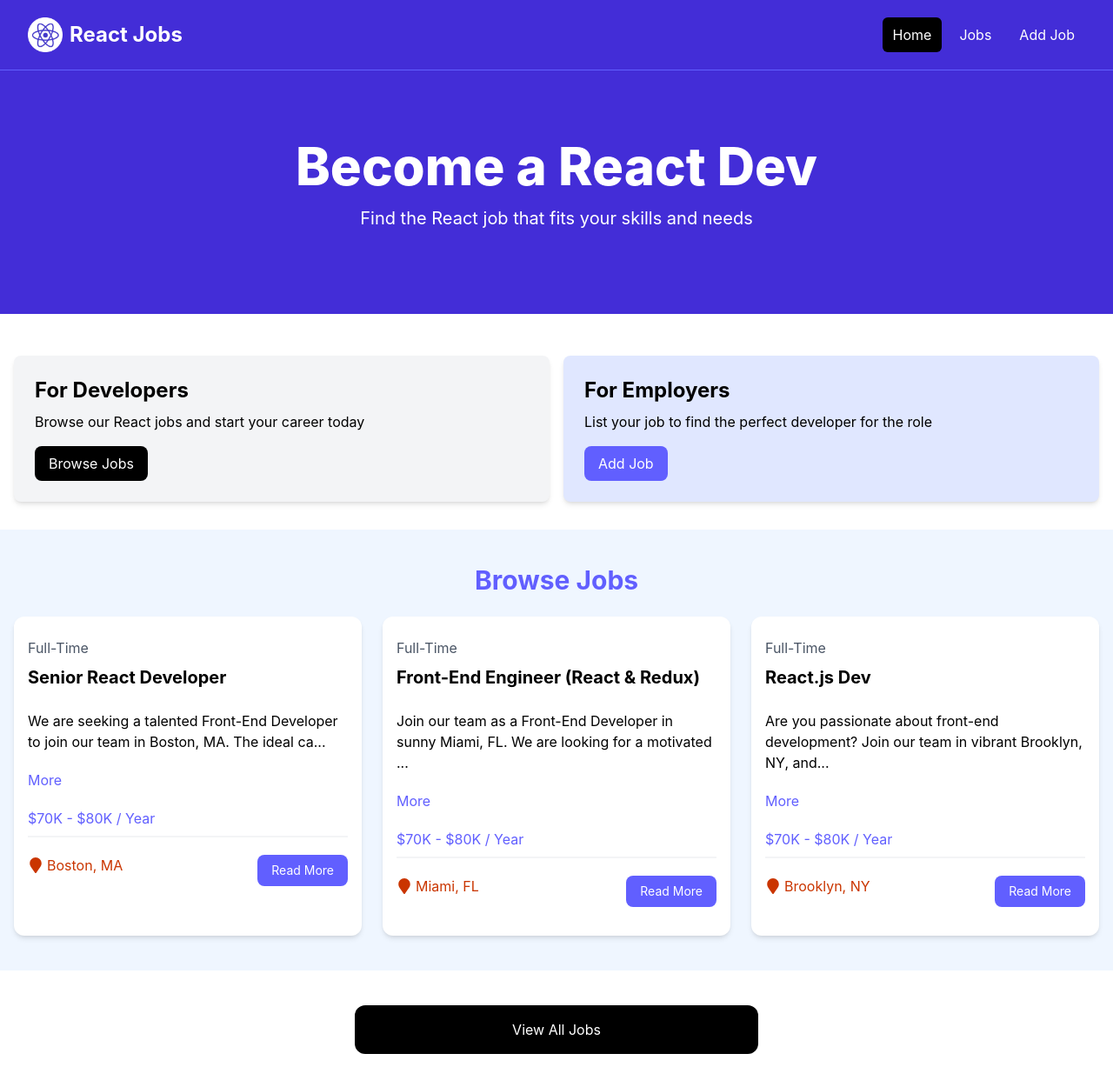
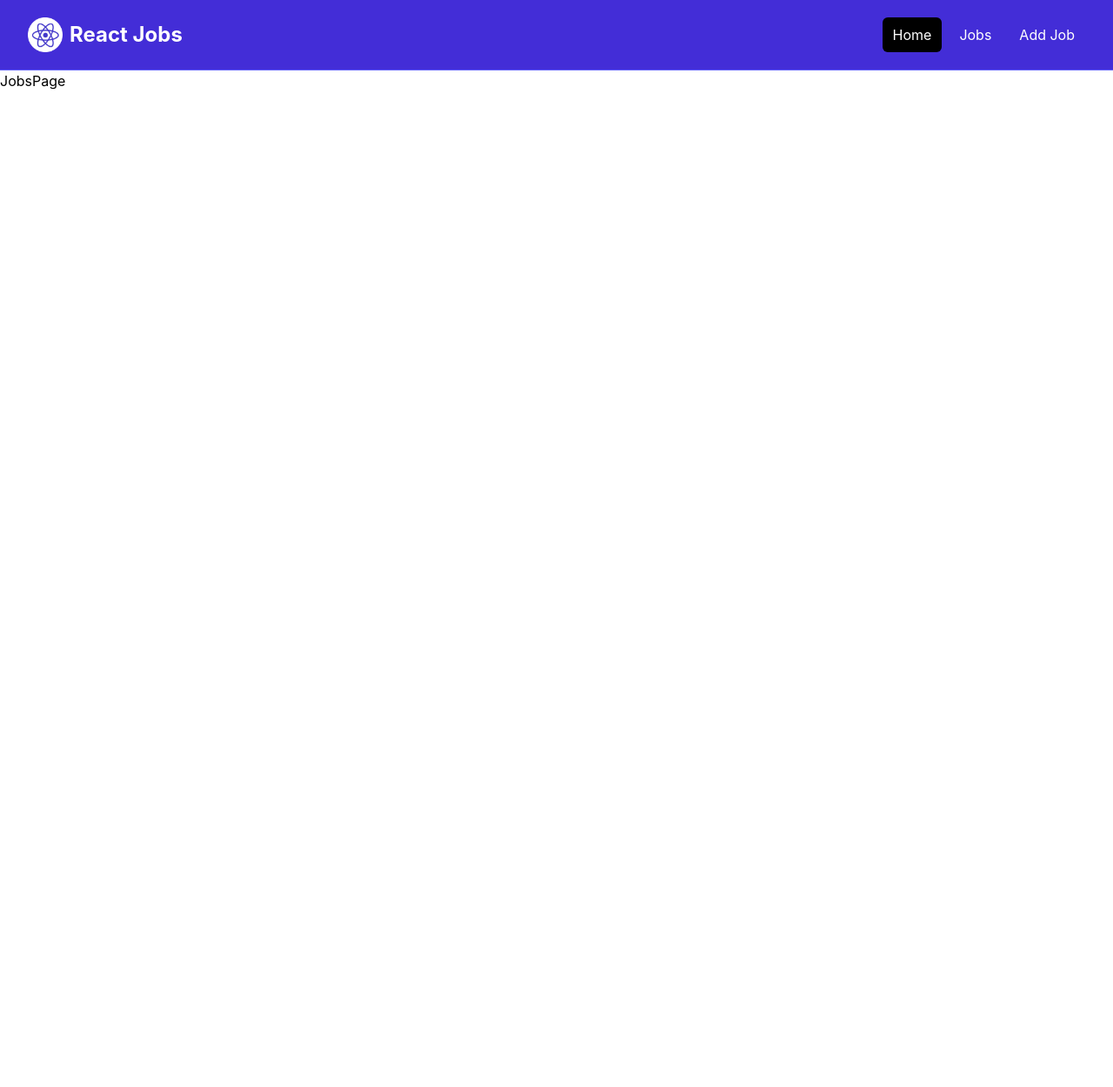
Before and after one commit to ZainabDev2025/react-learning, a React (Vite) app: page /jobs in a window 1280 px wide. Shown: the whole page at 87% size. After the commit the page ends 800 px from the top, so only its background shows below. Built offline with nearby package versions, Linux system fonts and the light colour scheme.

Commit message:
react router

```diff
--- a/package.json
+++ b/package.json
@@ -14,6 +14,7 @@
     "react": "^19.2.5",
     "react-dom": "^19.2.5",
     "react-icons": "^5.6.0",
+    "react-router-dom": "^7.14.2",
     "tailwindcss": "^4.2.4"
   },
   "devDependencies": {
--- a/src/App.jsx
+++ b/src/App.jsx
@@ -1,20 +1,27 @@
 import React from "react";
-import Navbar from "./components/Navbar";
-import Hero from "./components/Hero";
-import HomeCards from "./components/HomeCards";
-import JobListings from "./components/JobListings";
-import ViewAllJobs from "./components/ViewAllJobs";
+import {
+  Route,
+  createBrowserRouter,
+  createRoutesFromElements,
+  RouterProvider,
+} from "react-router-dom";
+import HomePage from "./pages/HomePage";
+import MainLayout from "./layouts/MainLayout";
+import JobsPage from "./pages/JobsPage";
+import NotFoundPage from "./pages/NotFoundPage";
+const router = createBrowserRouter(
+  createRoutesFromElements(
+    <Route path="/" element={<MainLayout />}>
+      <Route index element={<HomePage />} />
+      <Route path='/jobs' element={<JobsPage />} />
+      <Route path='*' element={<NotFoundPage/>}
+      />
 
+    </Route>,
+  ),
+);
 const App = () => {
-  return (
-    <div>
-      <Navbar />
-      <Hero />
-      <HomeCards />
-      <JobListings />
-      <ViewAllJobs />
-    </div>
-  );
+  return <RouterProvider router={router} />;
 };
 
 export default App;
--- a/src/components/HomeCards.jsx
+++ b/src/components/HomeCards.jsx
@@ -1,5 +1,5 @@
 import Card from "./Card";
-
+import { Link } from "react-router-dom";
 const HomeCards = () => {
   return (
     <section className="py-4">
@@ -10,12 +10,12 @@
             <p className="mt-2 mb-4">
               Browse our React jobs and start your career today
             </p>
-            <a
-              href="/jobs.html"
+            <Link
+              to="/jobs"
               className="inline-block bg-black text-white rounded-lg px-4 py-2 hover:bg-gray-700"
             >
               Browse Jobs
-            </a>
+            </Link>
           </Card>
           <Card bg="bg-indigo-100">
 
@@ -23,12 +23,12 @@
             <p className="mt-2 mb-4">
               List your job to find the perfect developer for the role
             </p>
-            <a
-              href="/add-job.html"
+            <Link
+              to="/add-job"
               className="inline-block bg-indigo-500 text-white rounded-lg px-4 py-2 hover:bg-indigo-600"
             >
               Add Job
-            </a>
+            </Link>
           </Card>
         </div>
       </div>
--- a/src/components/JobListing.jsx
+++ b/src/components/JobListing.jsx
@@ -1,4 +1,5 @@
 import React from "react";
+import { Link } from "react-router-dom";
 import { FaMapMarker } from "react-icons/fa";
 import { useState } from "react";
 const JobListing = ({ job }) => {
@@ -31,12 +32,12 @@
             {job.location}
           </div>
 
-          <a
-            href={`/job/${job.id}`}
+          <Link
+          to={`/job/${job.id}`}
             className="h-[36px] bg-indigo-500 hover:bg-indigo-600 text-white px-4 py-2 rounded-lg text-center text-sm"
           >
             Read More
-          </a>
+          </Link>
         </div>
       </div>
     </div>
--- a/src/components/Navbar.jsx
+++ b/src/components/Navbar.jsx
@@ -1,4 +1,5 @@
 import React from 'react'
+import { Link } from 'react-router-dom'
 
 const Navbar = () => {
   return (
@@ -6,9 +7,9 @@
         <div className="mx-auto max-w-7xl px-2 sm:px-6 lg:px-8">
           <div className="flex h-20 items-center justify-between">
             <div className="flex flex-1 items-center justify-center md:items-stretch md:justify-start">
-              <a
+              <Link
                 className="flex flex-shrink-0 items-center mr-4"
-                href="/index.html"
+                to="/"
               >
                 <img
                   className="h-10 w-auto"
@@ -18,27 +19,27 @@
                 <span className="hidden md:block text-white text-2xl font-bold ml-2">
                   React Jobs
                 </span>
-              </a>
+              </Link>
               <div className="md:ml-auto">
                 <div className="flex space-x-2">
-                  <a
-                    href="/index.html"
+                  <Link
+                    to="/"
                     className="text-white bg-black hover:bg-gray-900 hover:text-white rounded-md px-3 py-2"
                   >
                     Home
-                  </a>
-                  <a
-                    href="/jobs.html"
+                  </Link>
+                  <Link
+                    to="/jobs"
                     className="text-white hover:bg-gray-900 hover:text-white rounded-md px-3 py-2"
                   >
                     Jobs
-                  </a>
-                  <a
-                    href="/add-job.html"
+                  </Link>
+                  <Link
+                    to="/add-job"
                     className="text-white hover:bg-gray-900 hover:text-white rounded-md px-3 py-2"
                   >
                     Add Job
-                  </a>
+                  </Link>
                 </div>
               </div>
             </div>
--- a/src/components/ViewAllJobs.jsx
+++ b/src/components/ViewAllJobs.jsx
@@ -1,14 +1,14 @@
 import React from 'react'
-
+import { Link } from 'react-router-dom'
 const ViewAllJobs = () => {
   return (
   <section className="m-auto max-w-lg my-10 px-6">
-        <a
-          href='/jobs'
+        <Link
+          to='/jobs'
           className="block bg-black text-white text-center py-4 px-6 rounded-xl hover:bg-gray-700"
         >
           View All Jobs
-        </a>
+        </Link>
       </section>
   )
 }
--- /dev/null
+++ b/src/layouts/MainLayout.jsx
@@ -0,0 +1,16 @@
+import React from 'react'
+import { Outlet } from 'react-router-dom';
+import Navbar from  '../components/Navbar';
+
+const MainLayout = () => {
+  return (
+    <>
+    <Navbar/>
+    <Outlet/>
+
+    </>
+
+  )
+}
+
+export default MainLayout
--- /dev/null
+++ b/src/pages/HomePage.jsx
@@ -0,0 +1,20 @@
+import React from "react";
+import Hero from "../components/Hero";
+import HomeCards from "../components/HomeCards";
+import JobListings from "../components/JobListings";
+import ViewAllJobs from "../components/ViewAllJobs"
+
+const HomePage = () => {
+  return (
+    <>
+      <Hero />
+      <HomeCards/>
+      <JobListings/>
+      <ViewAllJobs/>
+
+
+    </>
+  );
+};
+
+export default HomePage;
--- /dev/null
+++ b/src/pages/JobsPage.jsx
@@ -0,0 +1,9 @@
+import React from 'react'
+
+const JobsPage = () => {
+  return (
+    <div>JobsPage</div>
+  )
+}
+
+export default JobsPage
--- /dev/null
+++ b/src/pages/NotFoundPage.jsx
@@ -0,0 +1,20 @@
+import React from 'react'
+import { Link } from 'react-router-dom'
+import { FaExclamationTriangle } from 'react-icons/fa'
+const NotFoundPage = () => {
+  return (
+      <section className='text-center flex flex-col justify-center items-center h-96'>
+      <FaExclamationTriangle className='text-yellow-400 text-6xl mb-4' />
+      <h1 className='text-6xl font-bold mb-4'>404 Not Found</h1>
+      <p className='text-xl mb-5'>This page does not exist</p>
+      <Link
+        to='/'
+        className='text-white bg-indigo-700 hover:bg-indigo-900 rounded-md px-3 py-2 mt-4'
+      >
+        Go Back
+      </Link>
+    </section>
+  )
+}
+
+export default NotFoundPage
```
Also changed, not shown: 1 other file (tests, documents, lock files or other folders).
